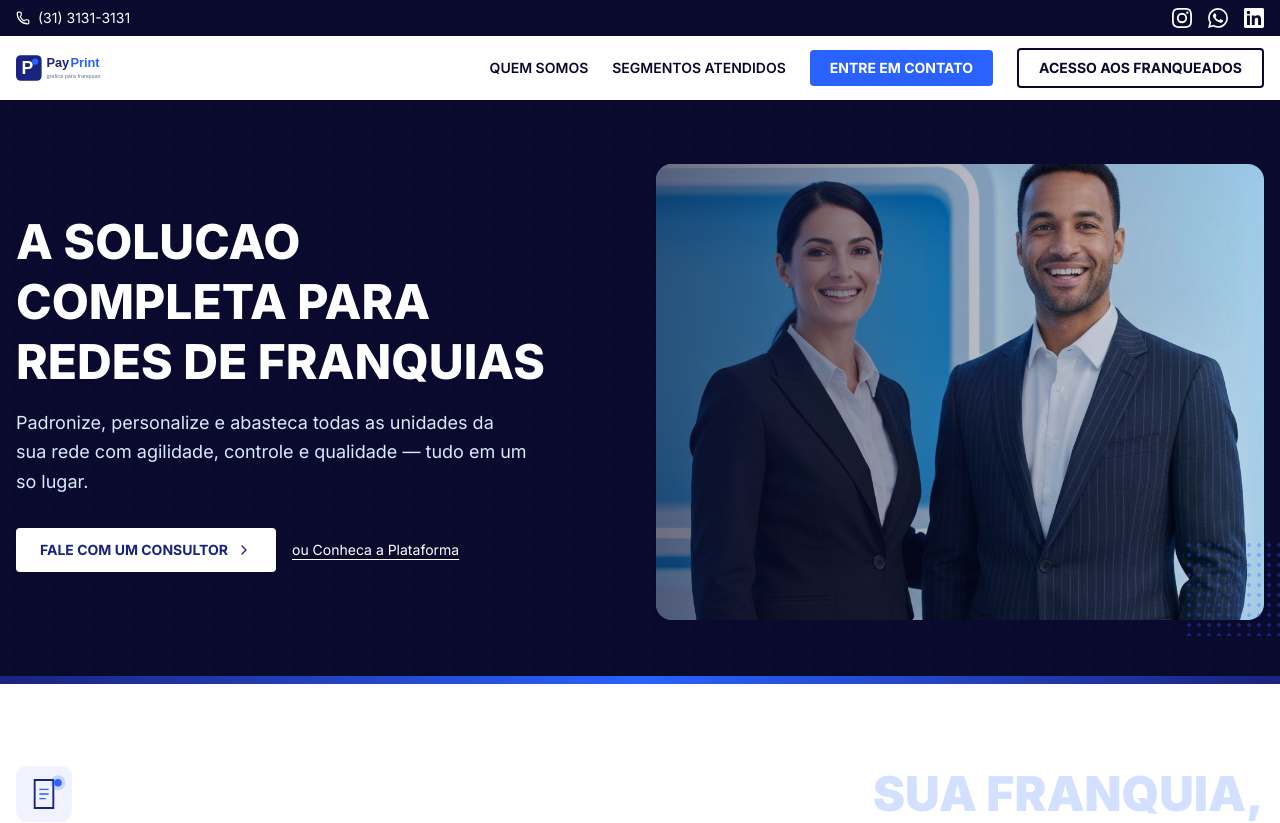
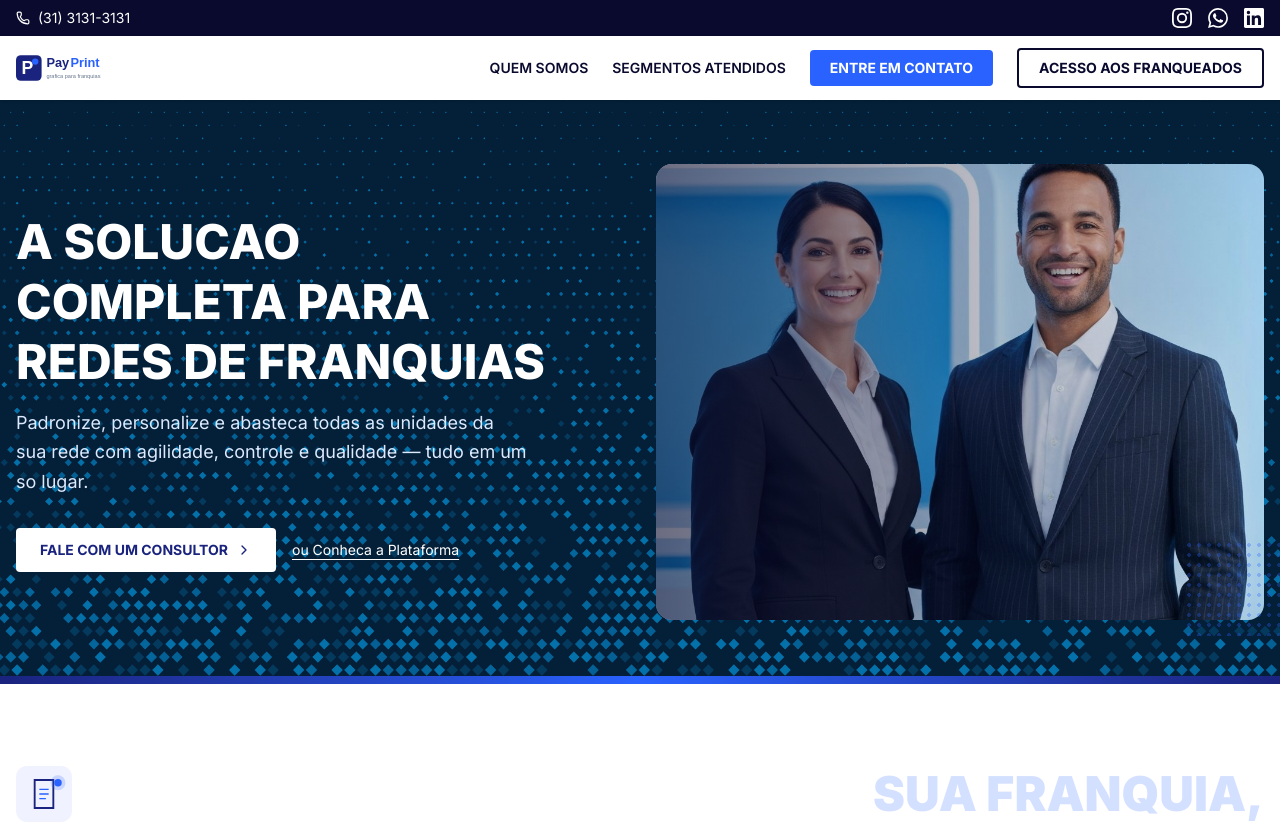
Before and after one commit to nanotecna/payprint, a Next.js app: page / in a window 1280 px wide. Shown: the top 823 px of the page. Built offline with nearby package versions, Linux system fonts and the light colour scheme.

Commit message:
feat: update hero component with custom background image\n\nReplace CSS pattern with saved image for better design fidelity.

```diff
--- a/components/payprint/hero-section.tsx
+++ b/components/payprint/hero-section.tsx
@@ -4,16 +4,14 @@ import { ChevronRight } from "lucide-react"
 export function HeroSection() {
   return (
     <section className="relative bg-[#0a0a2e] overflow-hidden">
-      {/* Dot pattern overlay */}
-      <div className="absolute inset-0 opacity-10">
-        <div
-          className="absolute inset-0"
-          style={{
-            backgroundImage: "radial-gradient(circle, #2962ff 1px, transparent 1px)",
-            backgroundSize: "20px 20px",
-          }}
-        />
-      </div>
+      {/* Background pattern image */}
+      <Image
+        src="/images/hero-pattern.png"
+        alt=""
+        fill
+        className="object-cover opacity-60"
+        priority
+      />
 
       <div className="max-w-7xl mx-auto px-4 relative z-10">
         <div className="grid md:grid-cols-2 gap-8 items-center min-h-[500px] py-16">
```
Also changed, not shown: public/images/hero-pattern.png (added).
